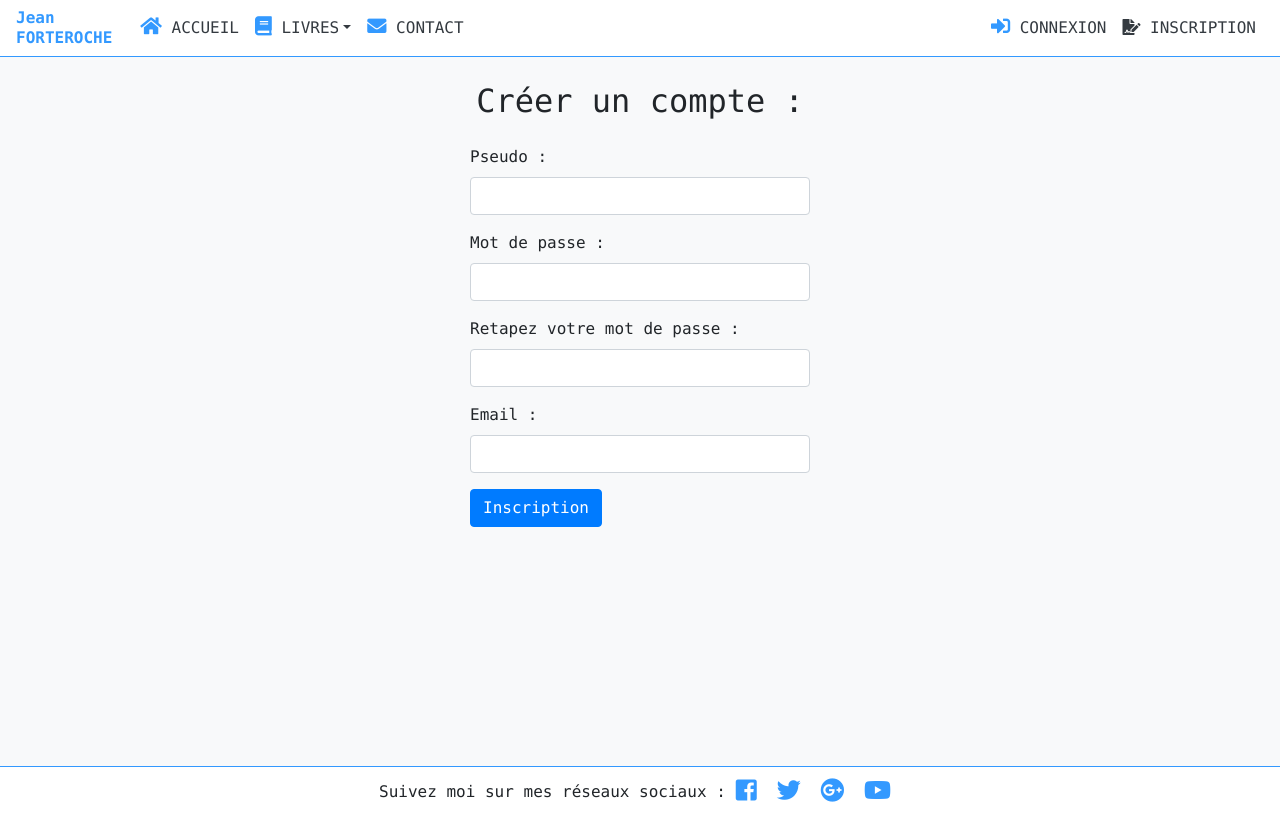
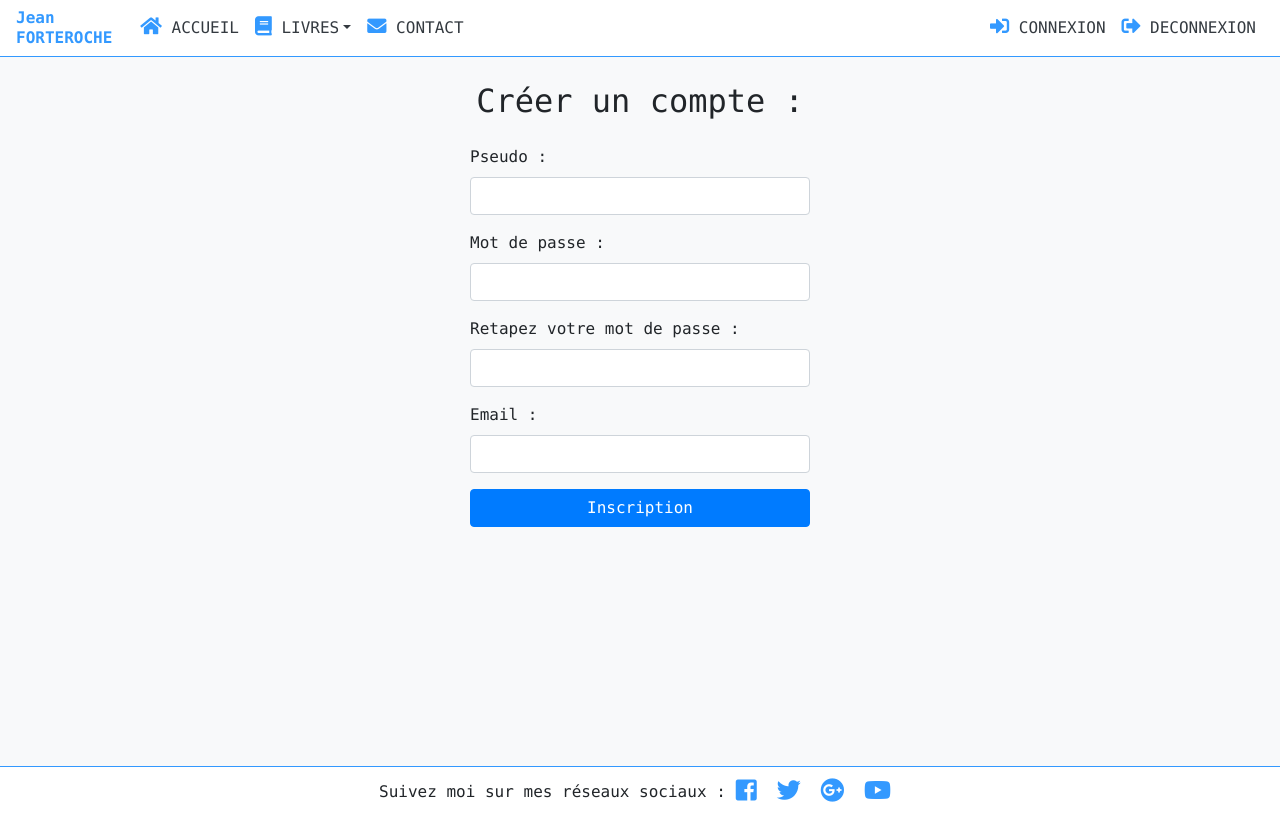
Before and after one commit to DamienRiviere/Blog-Jean-Forteroche, a PHP site: page /view/frontend/registerView.php in a window 1280 px wide. Run offline with PHP 8.4, Linux system fonts and the light colour scheme; some libraries are stand-ins or nearby versions.

Commit message:
Modification de liens

```diff
--- a/view/frontend/registerView.php
+++ b/view/frontend/registerView.php
@@ -30,7 +30,7 @@
                     <label for="inputemail">Email :</label>
                     <input type="email" name="email" class="form-control" id="inputemail" value="<?php if(isset($email)) { echo $email; }?>">
                 </div>
-                <button type="submit" name="submit" class="btn btn-primary">Inscription</button>
+                <button type="submit" name="submit" class="btn btn-primary btn-block">Inscription</button>
             </div>
         </form>
         <p class="text-center text-danger font-weight-bold style-register-error"><?php if(isset($error)) { echo $error; } ?></p>
--- a/view/frontend/template.php
+++ b/view/frontend/template.php
@@ -1,4 +1,8 @@
 <!-- Template de base du site -->
+<?php
+session_start();
+?>
+
 <!DOCTYPE html>
 <html lang="fr">
 
@@ -55,12 +59,13 @@
                         <!-- Connexion -->
                         <li class="nav-item">
                             <span class="glyphicon glyphicon-home"></span>
-                            <a class="nav-link text-dark" href="#"><i class="fas fa-sign-in-alt"></i> CONNEXION</a>
+                            <a class="nav-link text-dark" href="index.php?action=connection"><i class="fas fa-sign-in-alt"></i> CONNEXION</a>
                         </li>
 
-                        <!-- Inscription -->
+                        <!-- Déconnexion -->
                         <li class="nav-item">
-                            <a class="nav-link text-dark" href="index.php?action=register"><i class="fas fa-file-signature"></i> INSCRIPTION</a>
+                            <span class="glyphicon glyphicon-home"></span>
+                            <a class="nav-link text-dark" href="index.php?action=disconnection"><i class="fas fa-sign-out-alt"></i> DECONNEXION</a>
                         </li>
 
                     </ul>
```
